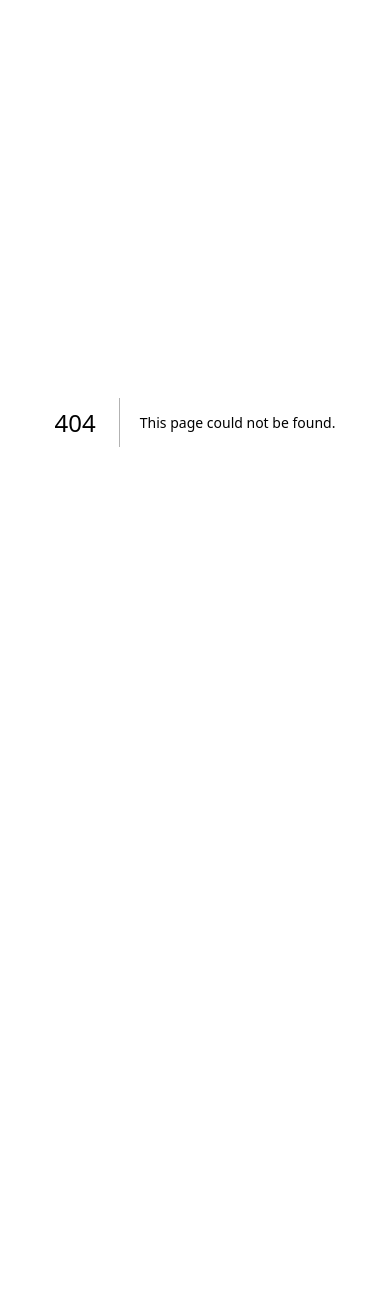
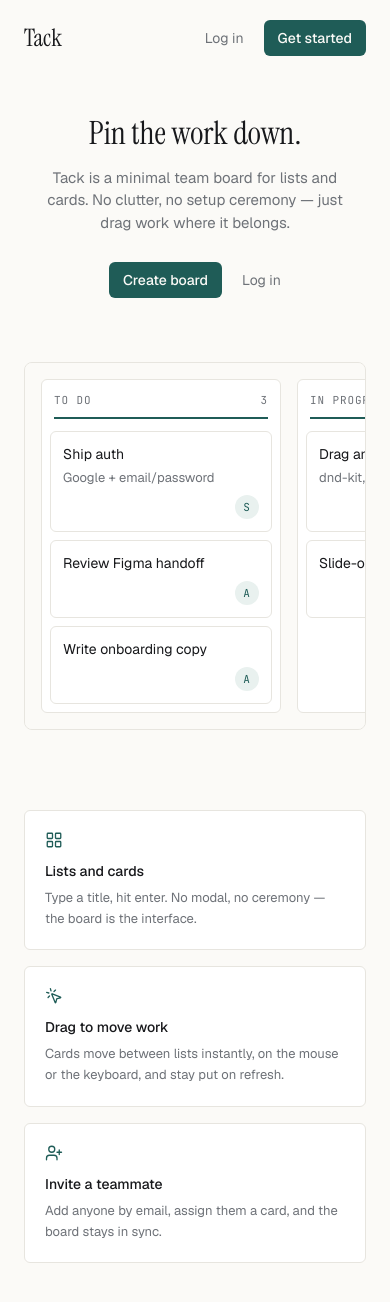
Before and after one commit to rohithprem18/tack, a Next.js app: page / in a window 390 px wide. Before the commit this address had no page. Shown: the top 1302 px of the page. Before the commit the page ends 844 px from the top, so only its background shows below. Built offline with nearby package versions, Linux system fonts and the light colour scheme.

Commit message:
feat: animated landing page with Framer Motion and responsive polish

```diff
--- /dev/null
+++ b/src/app/page.tsx
@@ -0,0 +1,51 @@
+import { LandingHeader } from "@/components/landing/landing-header";
+import { Hero } from "@/components/landing/hero";
+import { BoardPreview } from "@/components/landing/board-preview";
+import { Features } from "@/components/landing/features";
+import { CtaBand } from "@/components/landing/cta-band";
+
+const PREVIEW = [
+  {
+    title: "To do",
+    cards: [
+      { title: "Ship auth", desc: "Google + email/password", who: "Siva" },
+      { title: "Review Figma handoff", who: "Ana" },
+      { title: "Write onboarding copy", who: "Ana" },
+    ],
+  },
+  {
+    title: "In progress",
+    cards: [
+      { title: "Drag and drop between lists", desc: "dnd-kit, position float", who: "Siva" },
+      { title: "Slide-over card panel", who: "Rae" },
+    ],
+  },
+  {
+    title: "Done",
+    cards: [
+      { title: "Cut v0.2 tag", who: "Siva" },
+      { title: "Set up Prisma + SQLite", who: "Rae" },
+    ],
+  },
+];
+
+export default function Home() {
+  return (
+    <div className="flex min-h-screen flex-col">
+      <LandingHeader />
+
+      <main className="flex flex-1 flex-col items-center px-6 pb-20 pt-10 md:pt-16">
+        <Hero />
+        <BoardPreview lists={PREVIEW} />
+        <Features />
+        <CtaBand />
+      </main>
+
+      <footer className="border-t border-rule px-6 py-6 md:px-10">
+        <p className="font-mono text-[11px] uppercase tracking-[0.08em] text-muted">
+          Tack — pin the work down.
+        </p>
+      </footer>
+    </div>
+  );
+}
--- /dev/null
+++ b/src/components/landing/board-preview.tsx
@@ -0,0 +1,78 @@
+"use client";
+
+import { motion, MotionConfig, type Variants } from "framer-motion";
+import { Avatar } from "@/components/avatar";
+
+type PreviewCard = { title: string; desc?: string; who: string };
+type PreviewList = { title: string; cards: PreviewCard[] };
+
+const EASE = [0.16, 1, 0.3, 1] as const;
+
+const listStagger: Variants = {
+  hidden: {},
+  show: { transition: { staggerChildren: 0.12 } },
+};
+
+const columnVariants: Variants = {
+  hidden: { opacity: 0, y: 20 },
+  show: { opacity: 1, y: 0, transition: { duration: 0.5, ease: EASE } },
+};
+
+const cardVariants: Variants = {
+  hidden: { opacity: 0, y: 10 },
+  show: { opacity: 1, y: 0, transition: { duration: 0.35, ease: EASE } },
+};
+
+export function BoardPreview({ lists }: { lists: PreviewList[] }) {
+  return (
+    <MotionConfig reducedMotion="user">
+      <motion.section
+        aria-hidden
+        variants={listStagger}
+        initial="hidden"
+        whileInView="show"
+        viewport={{ once: true, amount: 0.25 }}
+        className="mt-16 w-full max-w-[920px] overflow-x-auto rounded-lg border border-rule bg-bone p-4 md:p-6"
+      >
+        <div className="flex gap-4">
+          {lists.map((list) => (
+            <motion.div
+              key={list.title}
+              variants={columnVariants}
+              className="w-[240px] shrink-0 rounded-md border border-rule bg-surface p-2"
+            >
+              <div className="px-1 pb-2 pt-1">
+                <div className="flex items-center justify-between">
+                  <span className="font-mono text-[11px] uppercase tracking-[0.08em] text-muted">
+                    {list.title}
+                  </span>
+                  <span className="font-mono text-[11px] tracking-[0.08em] text-muted">
+                    {list.cards.length}
+                  </span>
+                </div>
+                <div className="mt-2 h-[2px] w-full bg-pine" />
+              </div>
+              <motion.div variants={listStagger} className="flex flex-col gap-2 pt-1">
+                {list.cards.map((card) => (
+                  <motion.div
+                    key={card.title}
+                    variants={cardVariants}
+                    className="rounded-md border border-rule bg-surface p-3"
+                  >
+                    <p className="text-sm text-ink">{card.title}</p>
+                    {card.desc && (
+                      <p className="mt-1 line-clamp-1 text-[13px] text-muted">{card.desc}</p>
+                    )}
+                    <div className="mt-2 flex justify-end">
+                      <Avatar name={card.who} />
+                    </div>
+                  </motion.div>
+                ))}
+              </motion.div>
+            </motion.div>
+          ))}
+        </div>
+      </motion.section>
+    </MotionConfig>
+  );
+}
--- /dev/null
+++ b/src/components/landing/cta-band.tsx
@@ -0,0 +1,33 @@
+"use client";
+
+import { motion, MotionConfig, type Variants } from "framer-motion";
+import { ButtonLink } from "@/components/button";
+
+const EASE = [0.16, 1, 0.3, 1] as const;
+
+const variants: Variants = {
+  hidden: { opacity: 0, y: 16 },
+  show: { opacity: 1, y: 0, transition: { duration: 0.5, ease: EASE } },
+};
+
+export function CtaBand() {
+  return (
+    <MotionConfig reducedMotion="user">
+      <motion.section
+        variants={variants}
+        initial="hidden"
+        whileInView="show"
+        viewport={{ once: true, amount: 0.6 }}
+        className="mt-20 flex w-full max-w-[920px] flex-col items-center gap-4 rounded-lg border border-rule bg-surface px-6 py-12 text-center sm:flex-row sm:justify-between sm:text-left"
+      >
+        <div>
+          <h2 className="text-[20px] font-medium text-ink">Ready to pin your work down?</h2>
+          <p className="mt-1 text-sm text-muted">Free to start. No credit card, no setup ceremony.</p>
+        </div>
+        <ButtonLink href="/register" className="shrink-0">
+          Create board
+        </ButtonLink>
+      </motion.section>
+    </MotionConfig>
+  );
+}
--- /dev/null
+++ b/src/components/landing/features.tsx
@@ -0,0 +1,60 @@
+"use client";
+
+import { motion, MotionConfig, type Variants } from "framer-motion";
+import { LayoutGrid, MousePointerClick, UserPlus } from "lucide-react";
+
+const EASE = [0.16, 1, 0.3, 1] as const;
+
+const container: Variants = {
+  hidden: {},
+  show: { transition: { staggerChildren: 0.1 } },
+};
+
+const item: Variants = {
+  hidden: { opacity: 0, y: 16 },
+  show: { opacity: 1, y: 0, transition: { duration: 0.45, ease: EASE } },
+};
+
+const FEATURES = [
+  {
+    icon: LayoutGrid,
+    title: "Lists and cards",
+    body: "Type a title, hit enter. No modal, no ceremony — the board is the interface.",
+  },
+  {
+    icon: MousePointerClick,
+    title: "Drag to move work",
+    body: "Cards move between lists instantly, on the mouse or the keyboard, and stay put on refresh.",
+  },
+  {
+    icon: UserPlus,
+    title: "Invite a teammate",
+    body: "Add anyone by email, assign them a card, and the board stays in sync.",
+  },
+];
+
+export function Features() {
+  return (
+    <MotionConfig reducedMotion="user">
+      <motion.section
+        variants={container}
+        initial="hidden"
+        whileInView="show"
+        viewport={{ once: true, amount: 0.4 }}
+        className="mt-20 grid w-full max-w-[920px] grid-cols-1 gap-4 sm:grid-cols-3"
+      >
+        {FEATURES.map(({ icon: Icon, title, body }) => (
+          <motion.div
+            key={title}
+            variants={item}
+            className="rounded-md border border-rule bg-surface p-5"
+          >
+            <Icon size={18} strokeWidth={1.75} className="text-pine" />
+            <h3 className="mt-3 text-sm font-medium text-ink">{title}</h3>
+            <p className="mt-1.5 text-[13px] leading-relaxed text-muted">{body}</p>
+          </motion.div>
+        ))}
+      </motion.section>
+    </MotionConfig>
+  );
+}
--- /dev/null
+++ b/src/components/landing/hero.tsx
@@ -0,0 +1,56 @@
+"use client";
+
+import Link from "next/link";
+import { motion, MotionConfig, type Variants } from "framer-motion";
+import { ButtonLink } from "@/components/button";
+
+const EASE = [0.16, 1, 0.3, 1] as const;
+
+const container: Variants = {
+  hidden: {},
+  show: { transition: { staggerChildren: 0.08, delayChildren: 0.05 } },
+};
+
+const item: Variants = {
+  hidden: { opacity: 0, y: 14 },
+  show: { opacity: 1, y: 0, transition: { duration: 0.5, ease: EASE } },
+};
+
+export function Hero() {
+  return (
+    <MotionConfig reducedMotion="user">
+      <motion.section
+        variants={container}
+        initial="hidden"
+        animate="show"
+        className="flex max-w-[640px] flex-col items-center px-2 text-center"
+      >
+        <motion.h1
+          variants={item}
+          className="font-serif text-[32px] leading-[1.08] text-ink sm:text-[38px] md:text-[44px]"
+        >
+          Pin the work down.
+        </motion.h1>
+        <motion.p variants={item} className="mt-4 max-w-[440px] text-[15px] text-muted">
+          Tack is a minimal team board for lists and cards. No clutter, no
+          setup ceremony — just drag work where it belongs.
+        </motion.p>
+        <motion.div variants={item} className="mt-7 flex flex-wrap items-center justify-center gap-5">
+          <motion.span
+            whileHover={{ scale: 1.03 }}
+            whileTap={{ scale: 0.97 }}
+            className="inline-block"
+          >
+            <ButtonLink href="/register">Create board</ButtonLink>
+          </motion.span>
+          <Link
+            href="/login"
+            className="text-sm text-muted underline-offset-4 transition-colors duration-[120ms] ease-out hover:text-ink hover:underline"
+          >
+            Log in
+          </Link>
+        </motion.div>
+      </motion.section>
+    </MotionConfig>
+  );
+}
--- /dev/null
+++ b/src/components/landing/landing-header.tsx
@@ -0,0 +1,30 @@
+"use client";
+
+import Link from "next/link";
+import { motion, MotionConfig } from "framer-motion";
+import { Logo } from "@/components/logo";
+import { ButtonLink } from "@/components/button";
+
+export function LandingHeader() {
+  return (
+    <MotionConfig reducedMotion="user">
+      <motion.header
+        initial={{ opacity: 0, y: -8 }}
+        animate={{ opacity: 1, y: 0 }}
+        transition={{ duration: 0.4, ease: [0.16, 1, 0.3, 1] }}
+        className="flex items-center justify-between px-6 py-5 md:px-10"
+      >
+        <Logo />
+        <nav className="flex items-center gap-2">
+          <Link
+            href="/login"
+            className="px-3 py-2 text-sm text-muted transition-colors duration-[120ms] ease-out hover:text-ink"
+          >
+            Log in
+          </Link>
+          <ButtonLink href="/register">Get started</ButtonLink>
+        </nav>
+      </motion.header>
+    </MotionConfig>
+  );
+}
```
